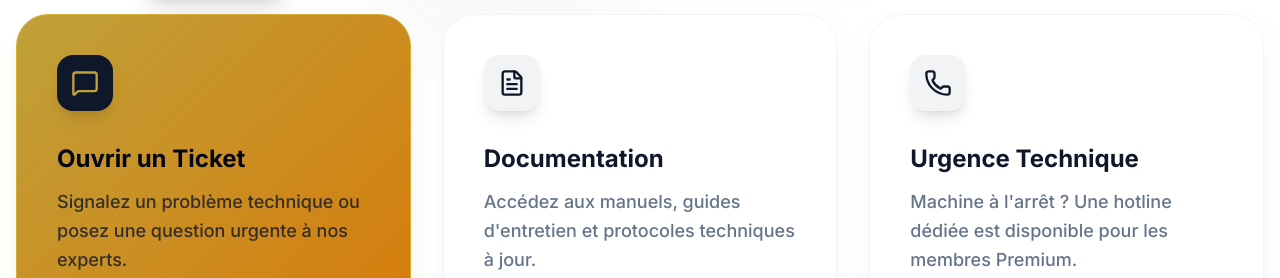
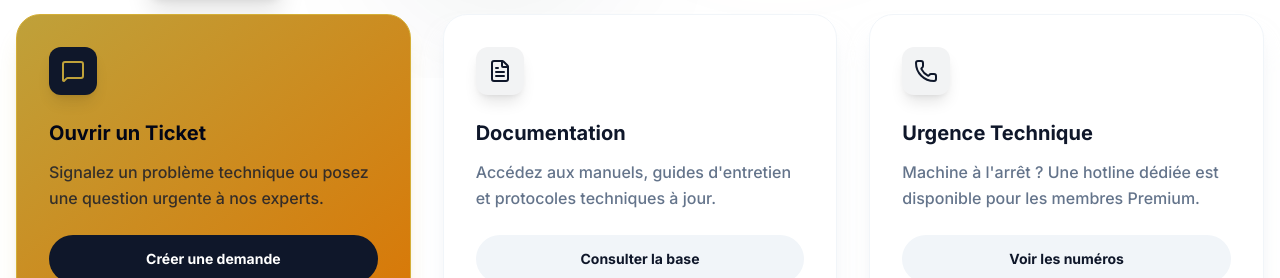
Before and after one commit to agencybenweb/SMB, a Next.js app: page /sav in a window 1280 px wide. Shown: the part 522-800 px from the top of the page. Built offline with nearby package versions, Linux system fonts and the light colour scheme; no server answers; a web font is replaced by a local one.

Commit message:
fix: reduce size of sav action cards (bubbles) for better visual balance

```diff
--- a/app/sav/page.tsx
+++ b/app/sav/page.tsx
@@ -95,14 +95,14 @@ export default function SAVPage() {
                 href: "/contact"
               }
             ].map((card, i) => (
-              <ScrollReveal key={i} delay={i * 0.1} className={`p-10 rounded-[2rem] shadow-xl flex flex-col items-start border transition-all duration-300 hover:-translate-y-2 ${card.highlight ? 'bg-gradient-to-br from-gold-500 to-amber-600 text-slate-950 border-gold-400 shadow-gold-500/20' : 'bg-white border-slate-100 shadow-slate-200/50'}`}>
-                <div className={`w-14 h-14 rounded-2xl flex items-center justify-center mb-8 shadow-lg ${card.highlight ? 'bg-slate-900 text-gold-500' : 'bg-slate-900/5 text-slate-900'}`}>
-                  <card.icon className="w-7 h-7" />
+              <ScrollReveal key={i} delay={i * 0.1} className={`p-8 rounded-[1.5rem] shadow-xl flex flex-col items-start border transition-all duration-300 hover:-translate-y-2 ${card.highlight ? 'bg-gradient-to-br from-gold-500 to-amber-600 text-slate-950 border-gold-400 shadow-gold-500/20' : 'bg-white border-slate-100 shadow-slate-200/50'}`}>
+                <div className={`w-12 h-12 rounded-xl flex items-center justify-center mb-6 shadow-lg ${card.highlight ? 'bg-slate-900 text-gold-500' : 'bg-slate-900/5 text-slate-900'}`}>
+                  <card.icon className="w-6 h-6" />
                 </div>
-                <h3 className={`text-2xl font-bold mb-3 ${card.highlight ? 'text-slate-950' : 'text-slate-900'}`}>{card.title}</h3>
-                <p className={`mb-8 flex-1 text-lg font-medium leading-relaxed ${card.highlight ? 'text-slate-900/80' : 'text-slate-500'}`}>{card.desc}</p>
+                <h3 className={`text-xl font-bold mb-3 ${card.highlight ? 'text-slate-950' : 'text-slate-900'}`}>{card.title}</h3>
+                <p className={`mb-6 flex-1 text-base font-medium leading-relaxed ${card.highlight ? 'text-slate-900/80' : 'text-slate-500'}`}>{card.desc}</p>
                 <Link href={card.href} className="w-full">
-                  <Button className={`w-full h-14 text-base font-bold rounded-xl border-none ${card.highlight ? "bg-slate-900 text-white hover:bg-slate-800" : "bg-slate-100 text-slate-900 hover:bg-slate-200"}`}>
+                  <Button className={`w-full h-12 text-sm font-bold rounded-lg border-none ${card.highlight ? "bg-slate-900 text-white hover:bg-slate-800" : "bg-slate-100 text-slate-900 hover:bg-slate-200"}`}>
                     {card.action}
                   </Button>
                 </Link>
```
